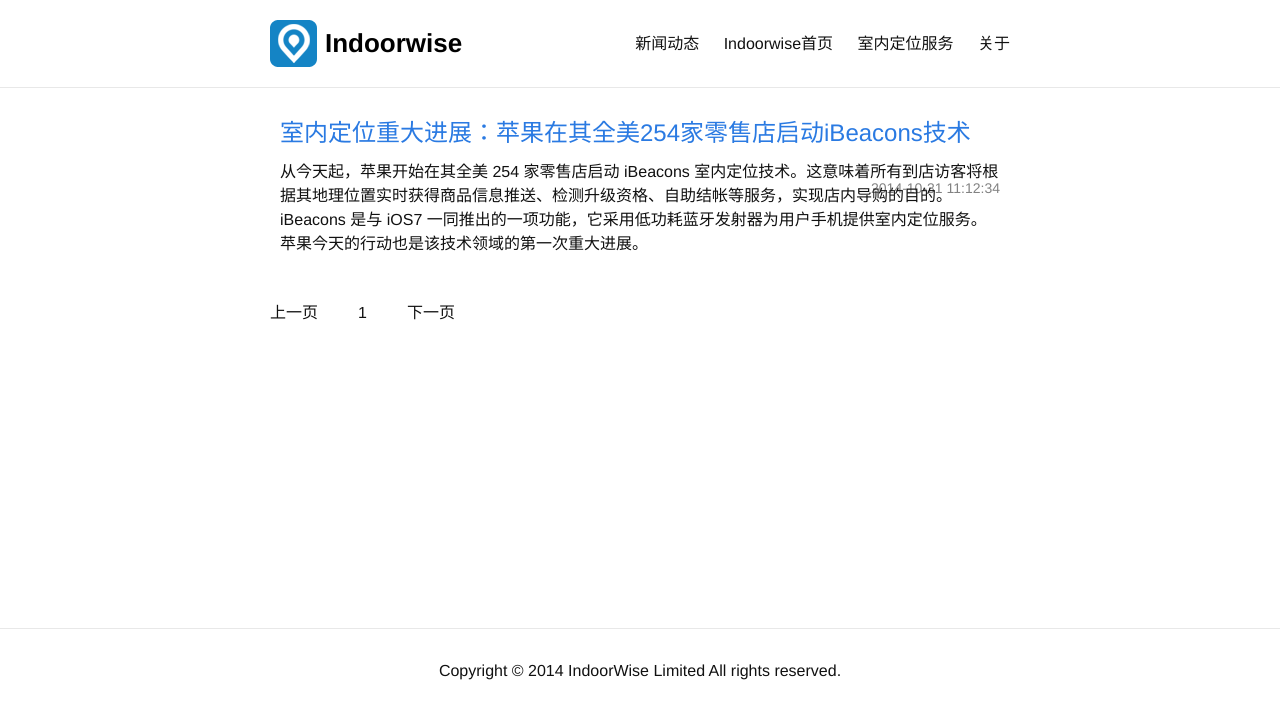
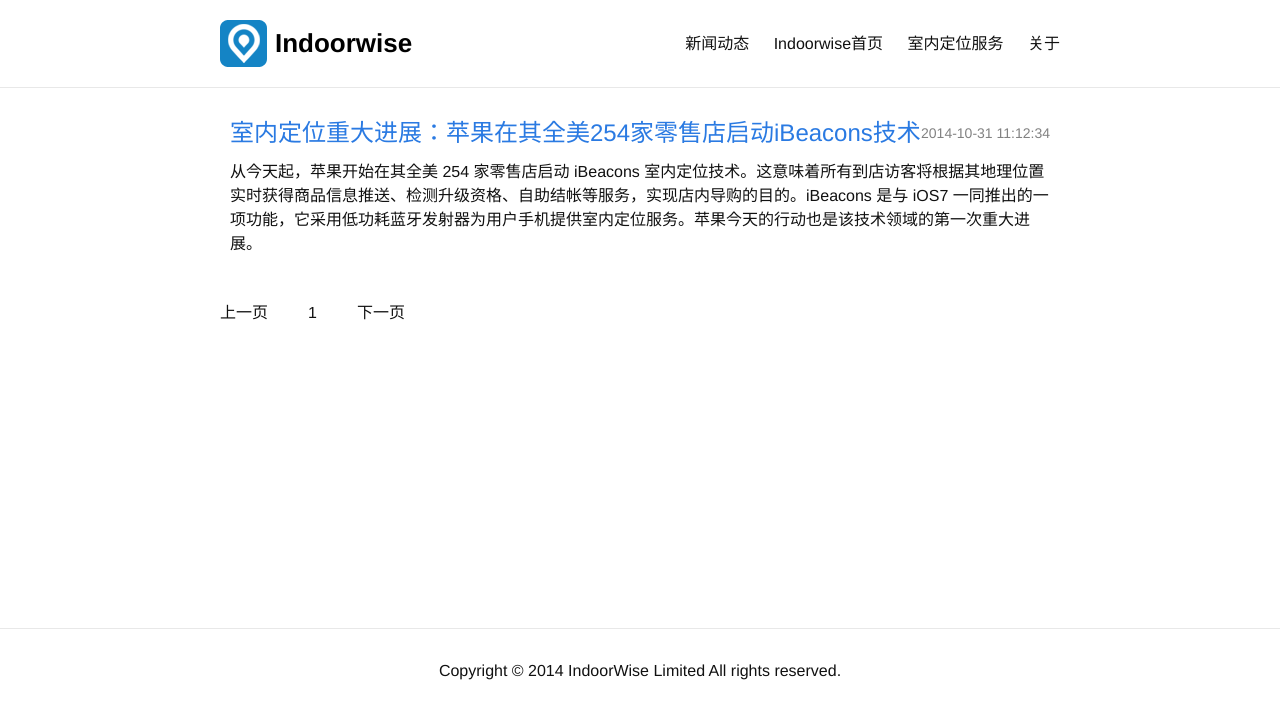
Before and after one commit to indoorwise/indoorwise.github.io, a Jekyll site: the page built from index.html, in a window 1280 px wide. Shown: the top 719 px of the page. Built offline with Jekyll 4.4.1, drawn with Linux system fonts in a browser that asks for light colours; the list of posts is cut into pages by our own code.

Commit message:
update wrapper width

```diff
--- a/_sass/_base.scss
+++ b/_sass/_base.scss
@@ -154,8 +154,8 @@
  * Wrapper
  */
 .wrapper {
-    max-width: -webkit-calc(800px - (#{$spacing-unit} * 2));
-    max-width:         calc(800px - (#{$spacing-unit} * 2));
+    max-width: -webkit-calc(900px - (#{$spacing-unit} * 2));
+    max-width:         calc(900px - (#{$spacing-unit} * 2));
     margin-right: auto;
     margin-left: auto;
     padding-right: $spacing-unit;
```
